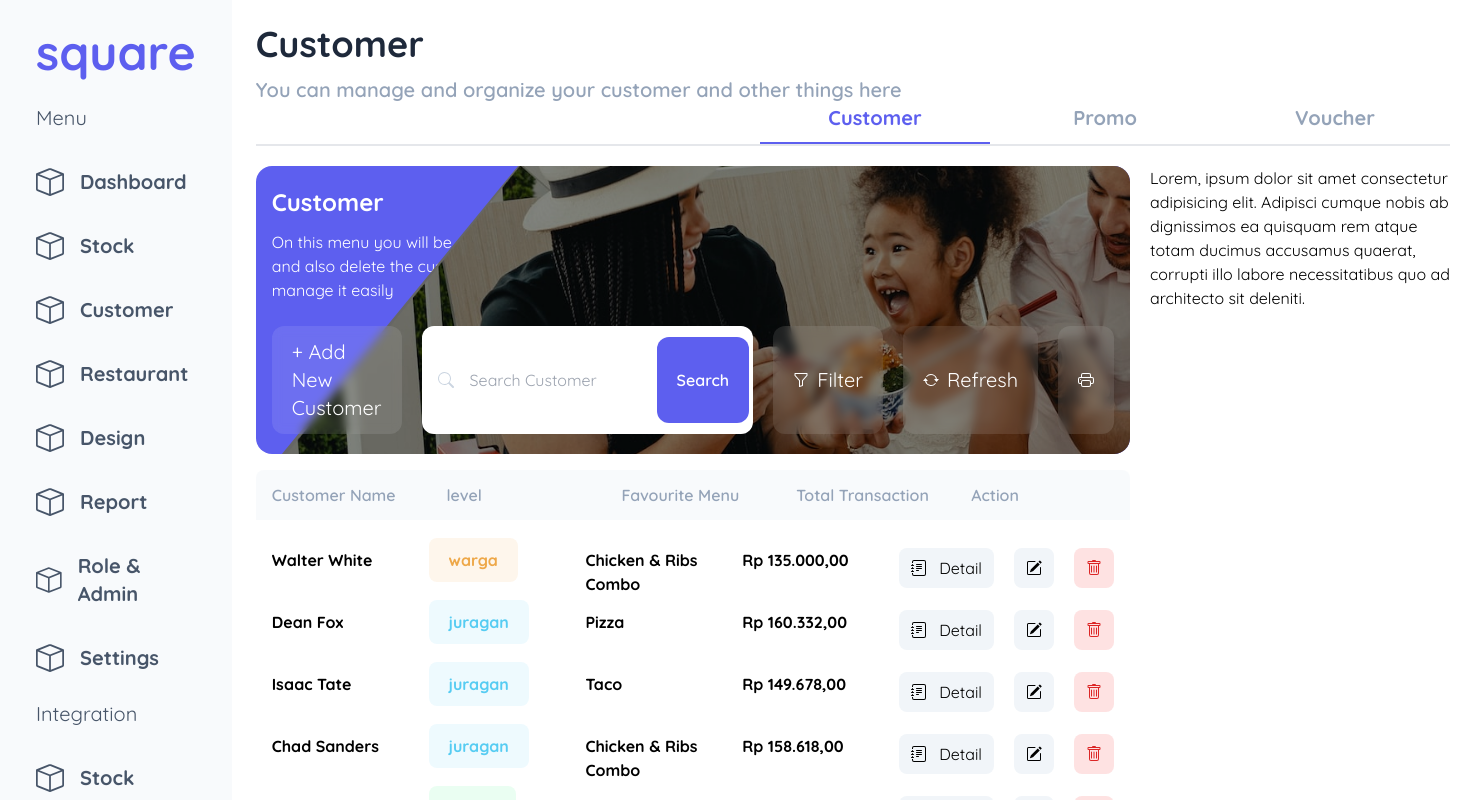
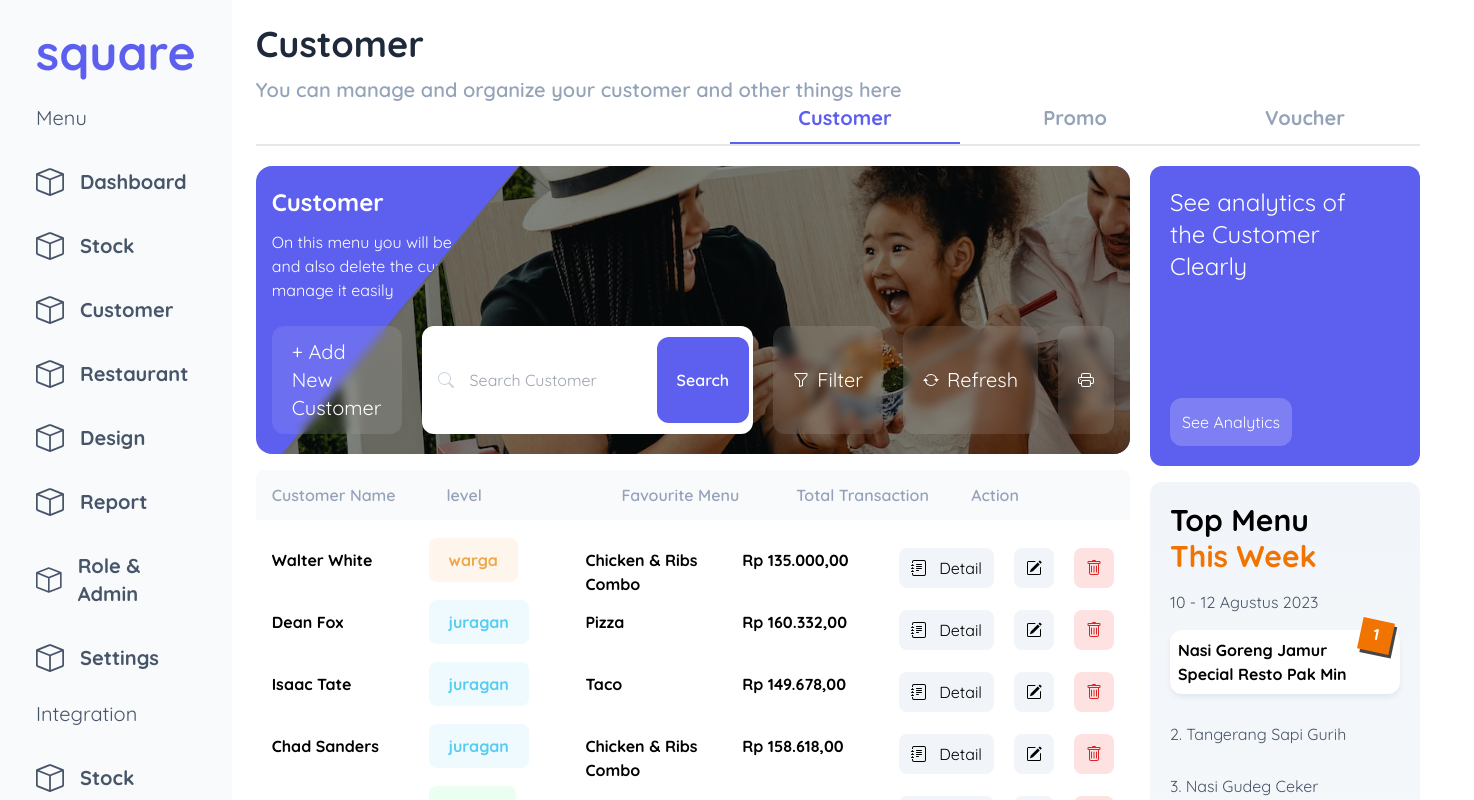
Before and after one commit to andikaraditya/rekadigi-test, a React (Vite) app: page / in a window 1280 px wide. Shown: the top 800 px of the page, 1474 px wide, since content can reach past the window. Built offline with nearby package versions, Linux system fonts and the light colour scheme.

Commit message:
create initial side content

```diff
--- a/src/App.css
+++ b/src/App.css
@@ -28,6 +28,14 @@
     .action-button {
         @apply flex bg-opacity-50 h-[40px] px-3 text-center rounded-lg gap-3 hover:cursor-pointer
     }
+    .top-menu-item {
+        @apply text-slate-600
+    }
+    .rank-1 {
+        @apply absolute right-2 top-[-10px] bg-[#F17300] w-8 h-8 text-center text-white font-bold pt-[0.1rem];
+
+        box-shadow: 3px 3px #464646;
+    }
 }
 
 #banner-image {
--- a/src/App.jsx
+++ b/src/App.jsx
@@ -13,9 +13,6 @@ function App() {
                     <Heading/>
                     <div className="flex mt-5 gap-5">
                         <MainContent/>
-                        <div className="w-[300px]">
-                            Lorem, ipsum dolor sit amet consectetur adipisicing elit. Adipisci cumque nobis ab dignissimos ea quisquam rem atque totam ducimus accusamus quaerat, corrupti illo labore necessitatibus quo ad architecto sit deleniti.
-                        </div>
                     </div>
                 </div>
             </div>
--- a/src/components/MainContent.jsx
+++ b/src/components/MainContent.jsx
@@ -6,62 +6,63 @@ const data = [
         name: "Walter White",
         level: "warga",
         favoriteMenu: "Chicken & Ribs Combo",
-        totalTransaction: 135000
+        totalTransaction: 135000,
     },
     {
         name: "Dean Fox",
         level: "juragan",
         favoriteMenu: "Pizza",
-        totalTransaction: 160332
+        totalTransaction: 160332,
     },
     {
         name: "Isaac Tate",
         level: "juragan",
         favoriteMenu: "Taco",
-        totalTransaction: 149678
+        totalTransaction: 149678,
     },
     {
         name: "Chad Sanders",
         level: "juragan",
         favoriteMenu: "Chicken & Ribs Combo",
-        totalTransaction: 158618
+        totalTransaction: 158618,
     },
     {
         name: "Jeffrey Logan",
         level: "sultan",
         favoriteMenu: "American Pretzel",
-        totalTransaction: 203327
+        totalTransaction: 203327,
     },
     {
         name: "Jim White",
         level: "sultan",
         favoriteMenu: "McDonalds",
-        totalTransaction: 186056
+        totalTransaction: 186056,
     },
     {
         name: "Douglas Norman",
         level: "sultan",
         favoriteMenu: "Schwarma",
-        totalTransaction: 153827
+        totalTransaction: 153827,
     },
     {
         name: "Flora Garza",
         level: "konglomerat",
         favoriteMenu: "Chicken & Ribs Combo",
-        totalTransaction: 141555
+        totalTransaction: 141555,
     },
     {
         name: "Josie Hall",
         level: "konglomerat",
         favoriteMenu: "Chicken & Ribs Combo",
-        totalTransaction: 125949
+        totalTransaction: 125949,
     },
 ]
 
 function MainContent() {
     return (
+        <>
             <div className="flex-1">
-            <Banner/>
+                <Banner />
                 <div className="flex flex-col mt-4 gap-3">
                     <div className="flex bg-slate-100 bg-opacity-50 h-[50px] rounded-t-lg mb-4">
                         <div className="table-head">
@@ -81,13 +82,39 @@ function MainContent() {
                         </div>
                     </div>
                     {data.map((el, index) => {
-                    return <TableRow
-                    key={index}
-                    item={el}
-                    />
+                        return <TableRow key={index} item={el} />
                     })}
                 </div>
             </div>
+            <div className="w-[270px] flex flex-col gap-4">
+                <div className="bg-primary rounded-xl p-5 h-[300px] flex flex-col items-start justify-between">
+                    <p className="text-white text-2xl w-4/5">
+                        See analytics of the Customer Clearly
+                    </p>
+                    <button className="p-3 bg-white bg-opacity-20 rounded-xl text-white">
+                        See Analytics
+                    </button>
+                </div>
+                <div className="bg-gradient-to-b from-slate-100 to-slate-50 bg-opacity-10 p-5 flex-1 rounded-xl">
+                    <p className="text-3xl w-4/5 font-bold">
+                        Top Menu <span className="text-[#F17300]">This Week</span>
+                    </p>
+                    <p className="my-4 text-slate-600">10 - 12 Agustus 2023</p>
+                    <div className="flex flex-col gap-7">
+                        <div className="bg-white p-2 rounded-xl shadow-md shadow-slate-200 relative">
+                            <div className="rank-1 rotate-12">1</div>
+                            <p className="font-bold w-4/5">
+                                Nasi Goreng Jamur Special Resto Pak Min
+                            </p>
+                        </div>
+                        <p className="top-menu-item">2. Tangerang Sapi Gurih</p>
+                        <p className="top-menu-item">3. Nasi Gudeg Ceker</p>
+                        <p className="top-menu-item">4. Nasi Ayam Serundeng</p>
+                        <p className="top-menu-item">5. Nasi Goreng Seafood</p>
+                    </div>
+                </div>
+            </div>
+        </>
     )
 }
 
```
Lines whose indentation alone changed are shown as unchanged.
